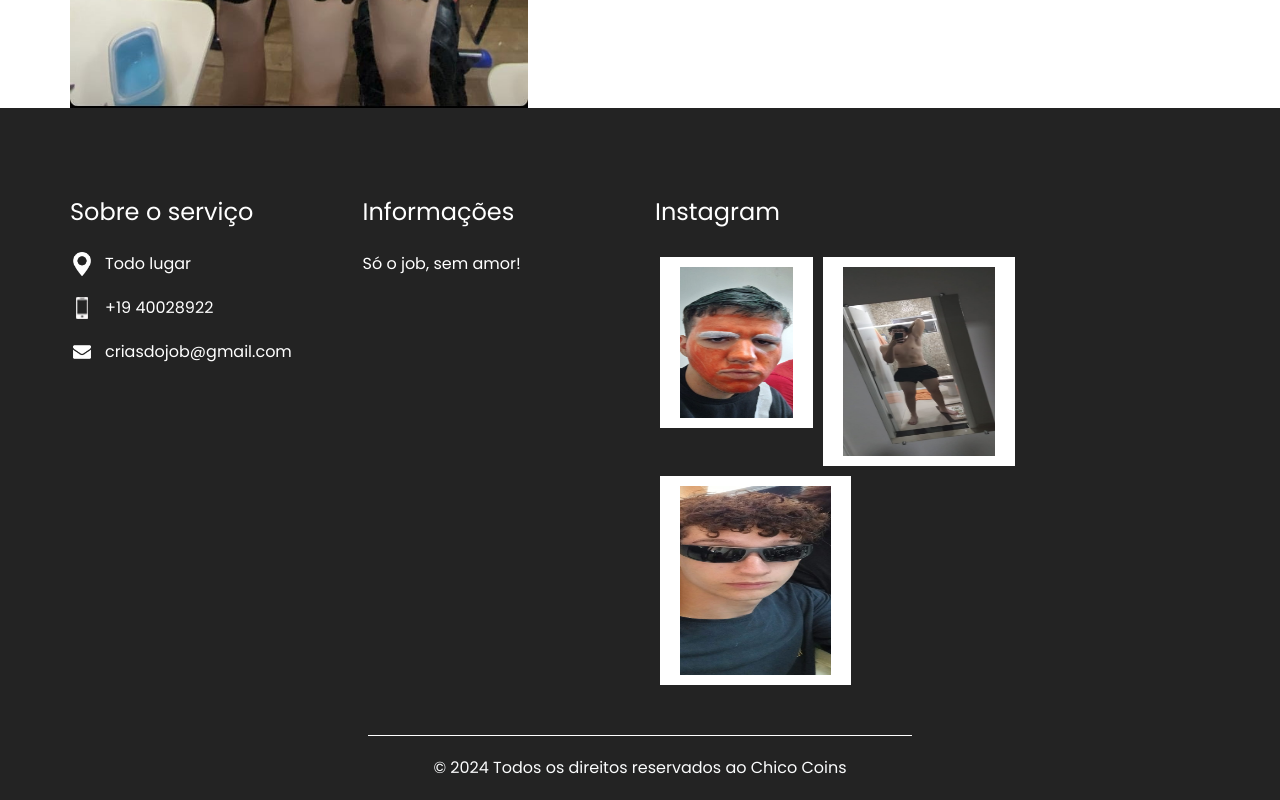
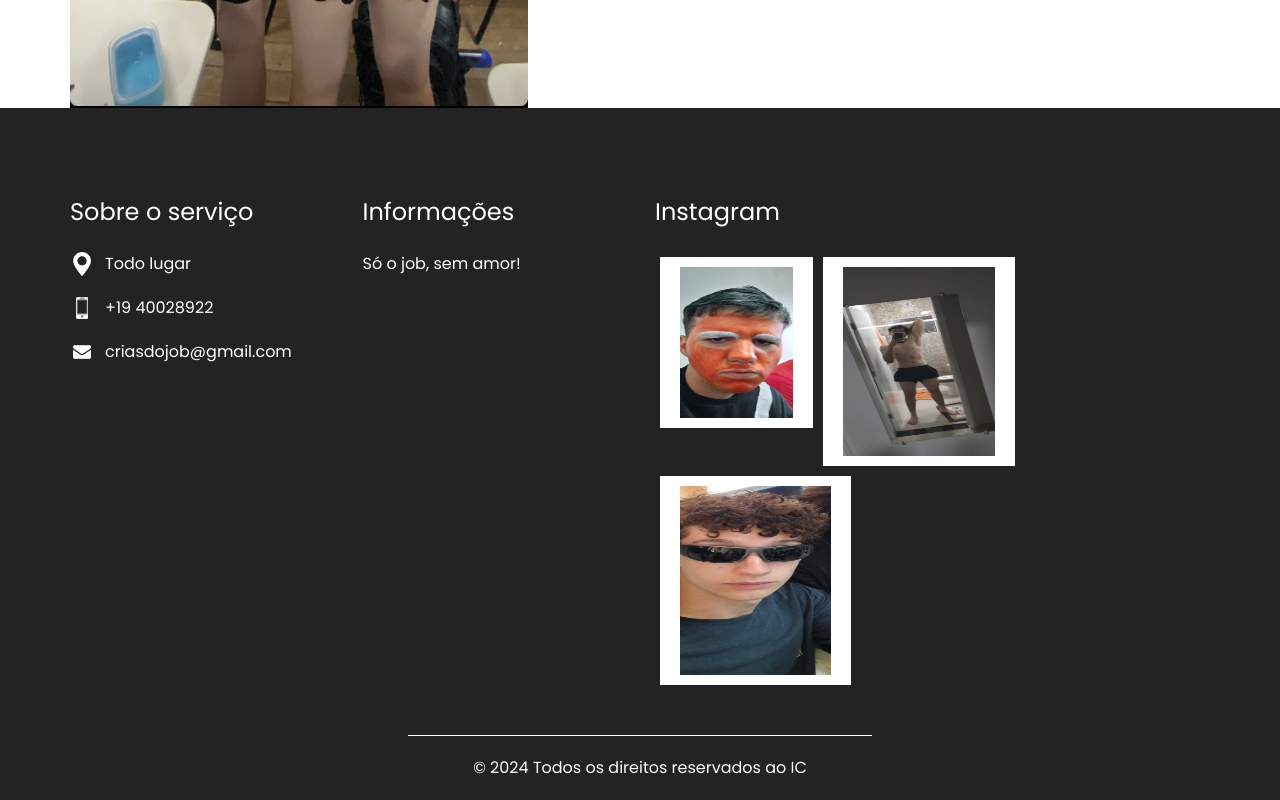
Before and after one commit to bielofchamp/Crias-Web-Namoros, a plain HTML site: page about.html in a window 1280 px wide. Shown: the part 730-1530 px from the top of the page. Drawn offline with nearby package versions, Linux system fonts and the light colour scheme.

Commit message:
Update about.html

```diff
--- a/about.html
+++ b/about.html
@@ -246,7 +246,7 @@
   <section class="container-fluid footer_section">
     <p>
       &copy; 2024 Todos os direitos reservados ao
-      <a href="https://www.instagram.com/ochicoin/">Chico Coins</a>
+      <a href="ic.html">IC</a>
     </p>
   </section>
   <!-- footer section -->
```
